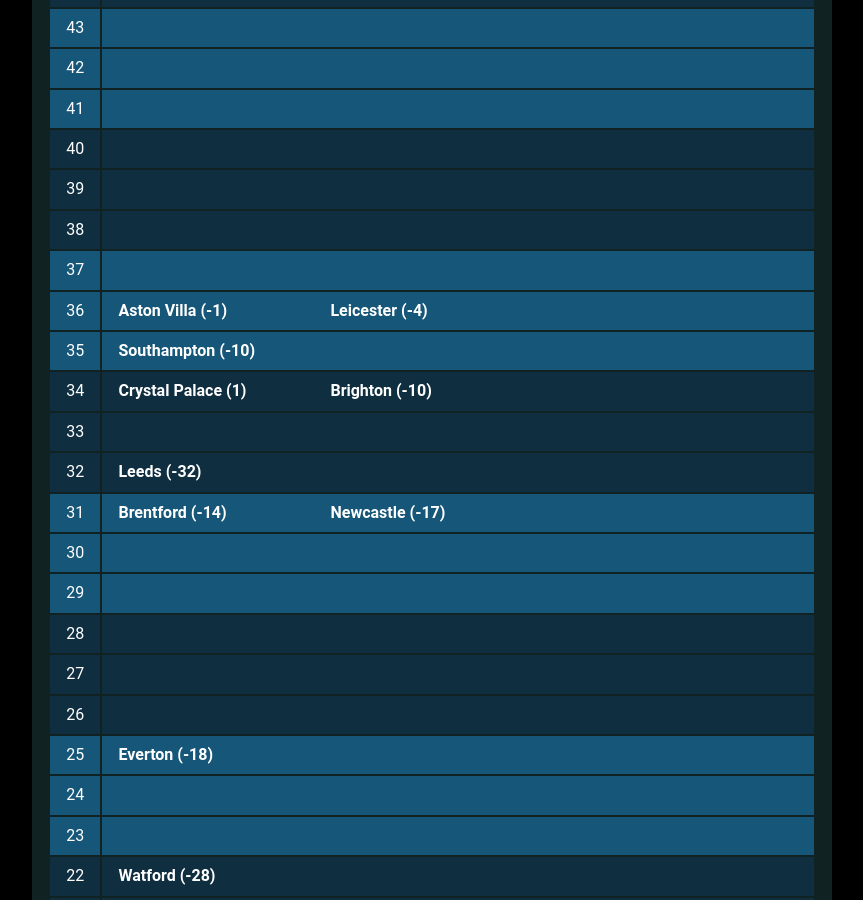
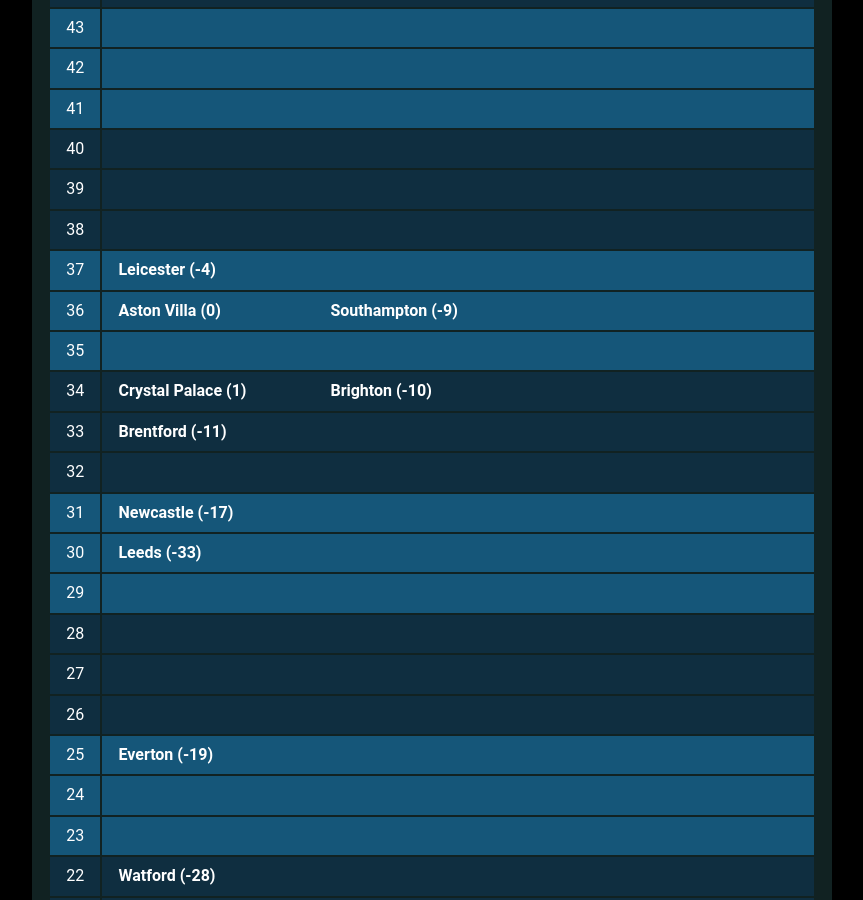
Before and after one commit to muru/muru.github.io, a Jekyll site: the page built from resources.md, in a window 1280 px wide and 900 px high, scrolled down 2689 px. Shown: the whole window, without its empty margins (208-1071 px from the left). Built offline with Jekyll 4.4.1, drawn with Linux system fonts in a browser that asks for light colours; some web fonts are replaced; some of the changed text lies outside the part shown.

Commit message:
updated cann-table: Mon  4 Apr 00:03:23 JST 2022

```diff
--- a/cann-table.html
+++ b/cann-table.html
@@ -70,12 +70,12 @@
 	<tr class="cann-row-1">
 		<td class="cann-point"> 60 </td>
 		<td class="cann-clubs">
-			<span class="club-name"> Chelsea (38) </span>
 		</td>
  	</tr>
 	<tr class="cann-row-1">
 		<td class="cann-point"> 59 </td>
 		<td class="cann-clubs">
+			<span class="club-name"> Chelsea (35) </span>
 		</td>
  	</tr>
 	<tr class="cann-row-2">
@@ -117,25 +117,25 @@
 	<tr class="cann-row-2">
 		<td class="cann-point"> 51 </td>
 		<td class="cann-clubs">
+			<span class="club-name"> West Ham (11) </span>
 			<span class="club-name"> Tottenham (11) </span>
+			<span class="club-name"> Man Utd (8) </span>
 		</td>
  	</tr>
 	<tr class="cann-row-2">
 		<td class="cann-point"> 50 </td>
 		<td class="cann-clubs">
-			<span class="club-name"> Man Utd (8) </span>
 		</td>
  	</tr>
 	<tr class="cann-row-1">
 		<td class="cann-point"> 49 </td>
 		<td class="cann-clubs">
-			<span class="club-name"> Wolves (7) </span>
+			<span class="club-name"> Wolves (6) </span>
 		</td>
  	</tr>
 	<tr class="cann-row-1">
 		<td class="cann-point"> 48 </td>
 		<td class="cann-clubs">
-			<span class="club-name"> West Ham (10) </span>
 		</td>
  	</tr>
 	<tr class="cann-row-1">
@@ -191,19 +191,19 @@
 	<tr class="cann-row-1">
 		<td class="cann-point"> 37 </td>
 		<td class="cann-clubs">
+			<span class="club-name"> Leicester (-4) </span>
 		</td>
  	</tr>
 	<tr class="cann-row-1">
 		<td class="cann-point"> 36 </td>
 		<td class="cann-clubs">
-			<span class="club-name"> Aston Villa (-1) </span>
-			<span class="club-name"> Leicester (-4) </span>
+			<span class="club-name"> Aston Villa (0) </span>
+			<span class="club-name"> Southampton (-9) </span>
 		</td>
  	</tr>
 	<tr class="cann-row-1">
 		<td class="cann-point"> 35 </td>
 		<td class="cann-clubs">
-			<span class="club-name"> Southampton (-10) </span>
 		</td>
  	</tr>
 	<tr class="cann-row-2">
@@ -216,24 +216,24 @@
 	<tr class="cann-row-2">
 		<td class="cann-point"> 33 </td>
 		<td class="cann-clubs">
+			<span class="club-name"> Brentford (-11) </span>
 		</td>
  	</tr>
 	<tr class="cann-row-2">
 		<td class="cann-point"> 32 </td>
 		<td class="cann-clubs">
-			<span class="club-name"> Leeds (-32) </span>
 		</td>
  	</tr>
 	<tr class="cann-row-1">
 		<td class="cann-point"> 31 </td>
 		<td class="cann-clubs">
-			<span class="club-name"> Brentford (-14) </span>
 			<span class="club-name"> Newcastle (-17) </span>
 		</td>
  	</tr>
 	<tr class="cann-row-1">
 		<td class="cann-point"> 30 </td>
 		<td class="cann-clubs">
+			<span class="club-name"> Leeds (-33) </span>
 		</td>
  	</tr>
 	<tr class="cann-row-1">
@@ -259,7 +259,7 @@
 	<tr class="cann-row-1">
 		<td class="cann-point"> 25 </td>
 		<td class="cann-clubs">
-			<span class="club-name"> Everton (-18) </span>
+			<span class="club-name"> Everton (-19) </span>
 		</td>
  	</tr>
 	<tr class="cann-row-1">
```
Also changed, not shown: other parts of cann-table.html (+1 -1 lines).
